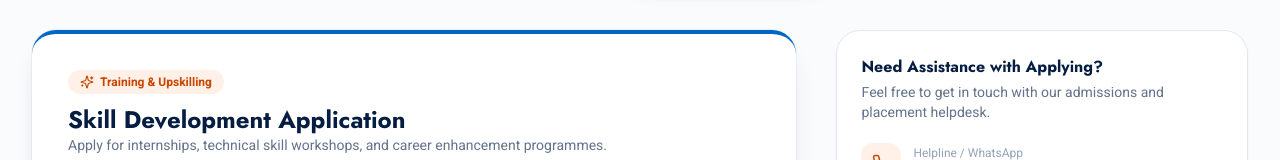
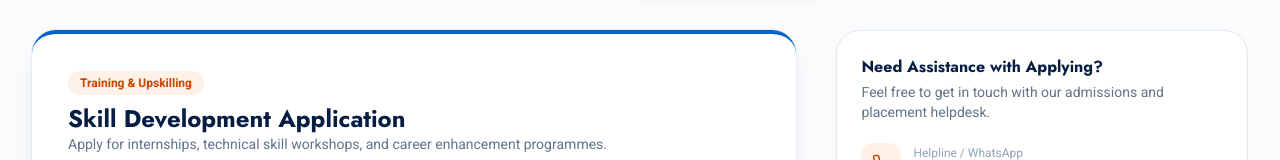
Before and after one commit to DataQueueSystems/Career_Bridge, a React (Vite) app: page /apply/skill-development in a window 1280 px wide. Shown: the part 586-746 px from the top of the page. Built offline with nearby package versions, Linux system fonts and the light colour scheme.

Commit message:
Fix header chip formatting in SkillDevelopmentForm

```diff
--- a/src/components/SkillDevelopmentForm.jsx
+++ b/src/components/SkillDevelopmentForm.jsx
@@ -235,7 +235,7 @@ export default function SkillDevelopmentForm({ onSuccess }) {
       <div className="mb-6 flex items-center justify-between border-b border-slate-100 pb-4">
         <div>
           <span className="inline-flex items-center gap-1.5 rounded-full bg-leaf-soft px-3 py-1 text-xs font-bold text-leaf-dark">
-            <Sparkles size={14} /> Training & Upskilling
+             Training & Upskilling
           </span>
           <h2 className="mt-2 text-2xl font-bold text-navy-900">Skill Development Application</h2>
           <p className="text-sm text-slate-500">Apply for internships, technical skill workshops, and career enhancement programmes.</p>
```
